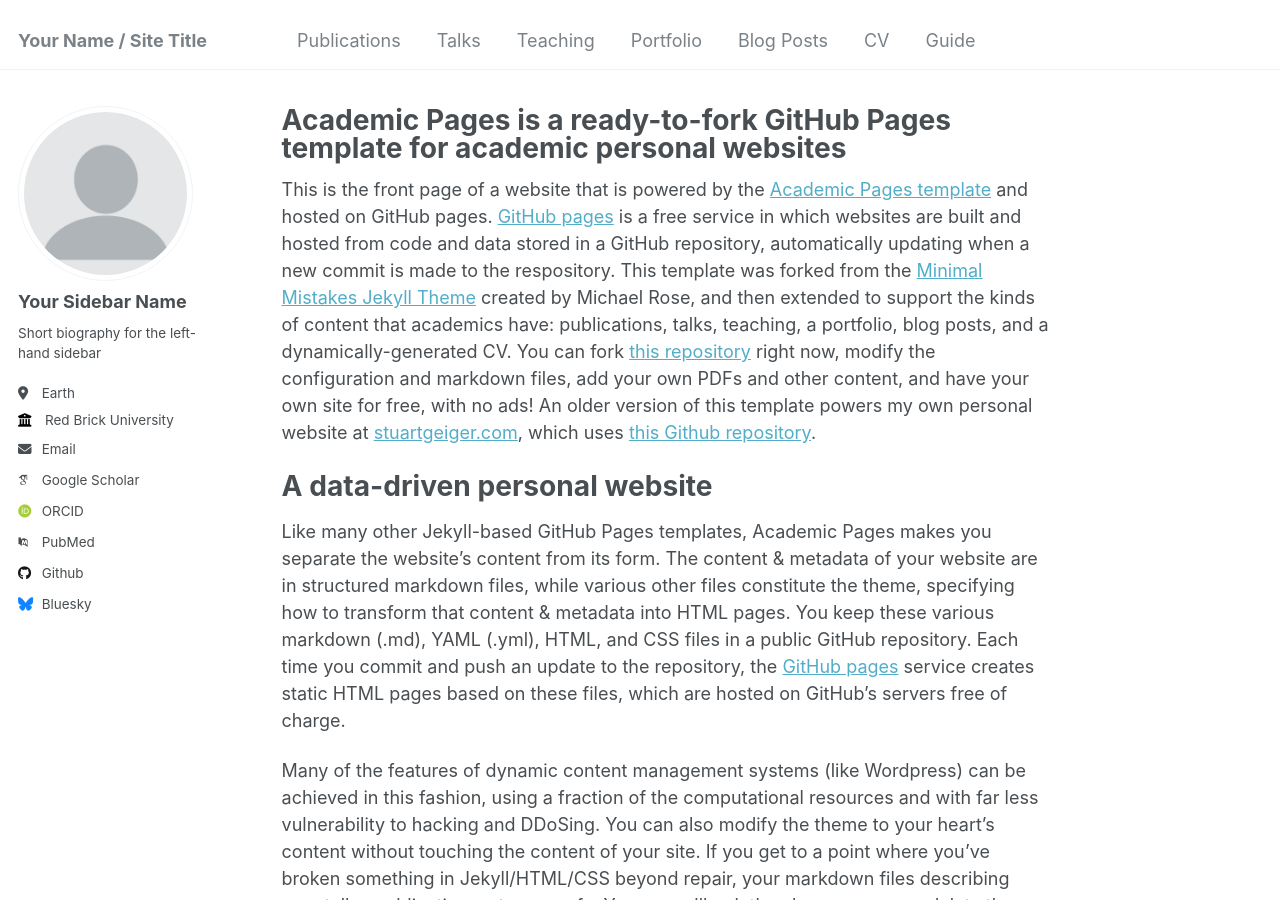
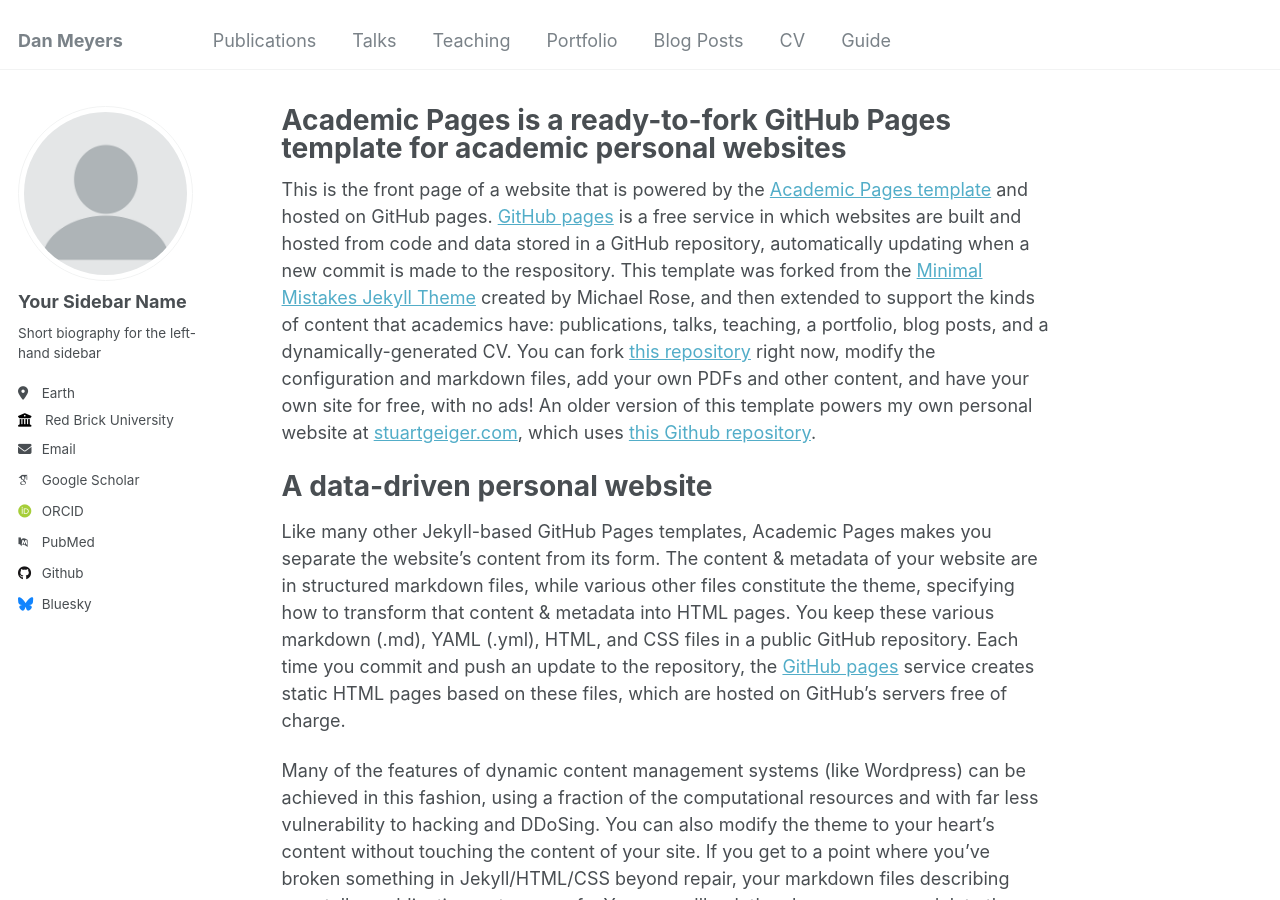
Before and after one commit to meyersdan/meyersdan.github.io, a Jekyll site: the page built from _pages/about.md, in a window 1280 px wide and 900 px high. Built offline with Jekyll 4.4.1, drawn with Linux system fonts in a browser that asks for light colours; some web fonts are replaced.

Commit message:
Site Test

```diff
--- a/_config.yml
+++ b/_config.yml
@@ -8,7 +8,7 @@
 
 # Basic Site Settings
 locale                   : "en-US"
-title                    : "Your Name / Site Title"
+title                    : "Dan Meyers"
 title_separator          : "-"
 name                     : &name "Your Name"
 description              : &description "personal description"
```
